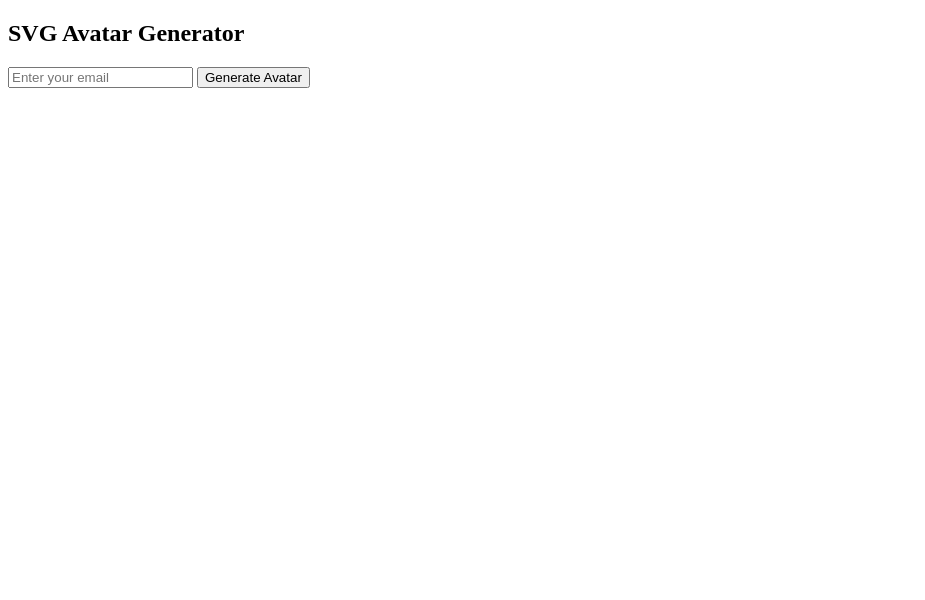
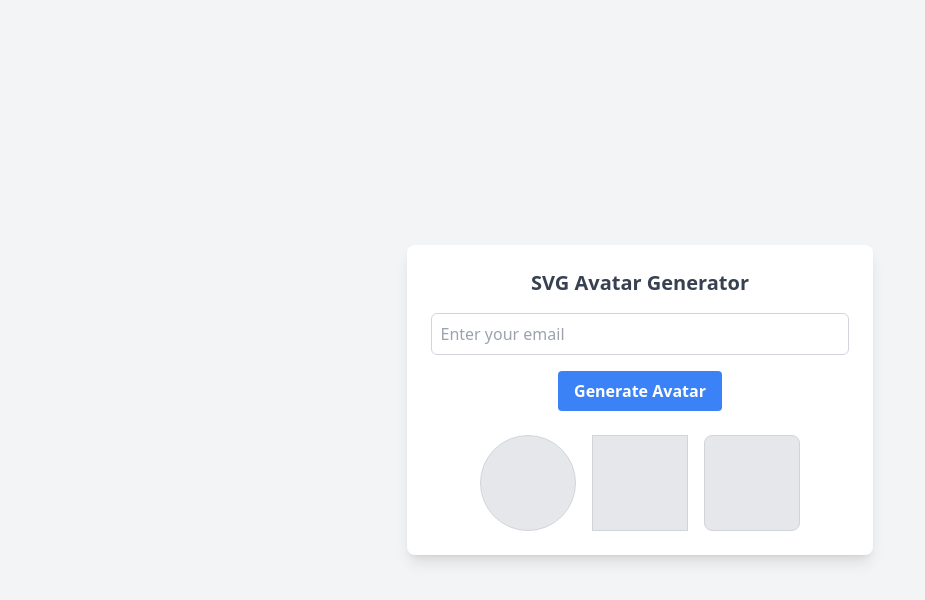
Before and after one commit to kamephis/avatar-generator, a plain HTML site: page index.html in a window 1280 px wide. Shown: the whole page, without its empty margins (0-925 px from the left). Drawn offline with nearby package versions, Linux system fonts and the light colour scheme.

Commit message:
Update index.html

```diff
--- a/index.html
+++ b/index.html
@@ -4,19 +4,46 @@
     <meta charset="UTF-8">
     <meta name="viewport" content="width=device-width, initial-scale=1.0">
     <title>SVG Avatar Generator</title>
+    <script src="https://cdn.tailwindcss.com"></script>
 </head>
-<body>
-    <h2>SVG Avatar Generator</h2>
+<body class="bg-gray-100 flex flex-col items-center justify-center min-h-screen p-6">
 
-    <!-- Input field for entering an email address -->
-    <input type="email" id="emailInput" placeholder="Enter your email">
-    <button onclick="generateAndSetAvatar()">Generate Avatar</button>
-    <br><br>
+    <div class="bg-white shadow-lg rounded-lg p-6 max-w-lg text-center">
+        <h2 class="text-xl font-semibold mb-4 text-gray-700">SVG Avatar Generator</h2>
 
-    <!-- Placeholder for displaying the generated avatar -->
-    <img id="avatar" width="80" height="80" alt="Avatar" style="display: none;">
+        <input type="email" id="emailInput" placeholder="Enter your email"
+            class="border border-gray-300 rounded-md p-2 w-full mb-4 focus:ring focus:ring-blue-300 outline-none">
 
-    <!-- Link to external JavaScript file -->
-    <script src="script.js"></script>
+        <button id="generateButton"
+            class="bg-blue-500 hover:bg-blue-600 text-white font-bold py-2 px-4 rounded transition">
+            Generate Avatar
+        </button>
+
+        <!-- Avatar Preview Section -->
+        <div class="mt-6 space-y-4">
+            <div class="flex justify-center space-x-4">
+                <!-- Circle Avatar -->
+                <div class="w-24 h-24 rounded-full overflow-hidden border border-gray-300 bg-gray-200">
+                    <img id="avatarCircle" class="w-full h-full hidden">
+                </div>
+                <!-- Square Avatar -->
+                <div class="w-24 h-24 border border-gray-300 bg-gray-200">
+                    <img id="avatarSquare" class="w-full h-full hidden">
+                </div>
+                <!-- Rounded Square Avatar -->
+                <div class="w-24 h-24 rounded-lg overflow-hidden border border-gray-300 bg-gray-200">
+                    <img id="avatarRounded" class="w-full h-full hidden">
+                </div>
+            </div>
+
+            <!-- Download Button -->
+            <button id="downloadButton"
+                class="bg-green-500 hover:bg-green-600 text-white font-bold py-2 px-4 rounded hidden transition">
+                Download Avatar
+            </button>
+        </div>
+    </div>
+
+    <script src="script.js" defer></script>
 </body>
 </html>
```
